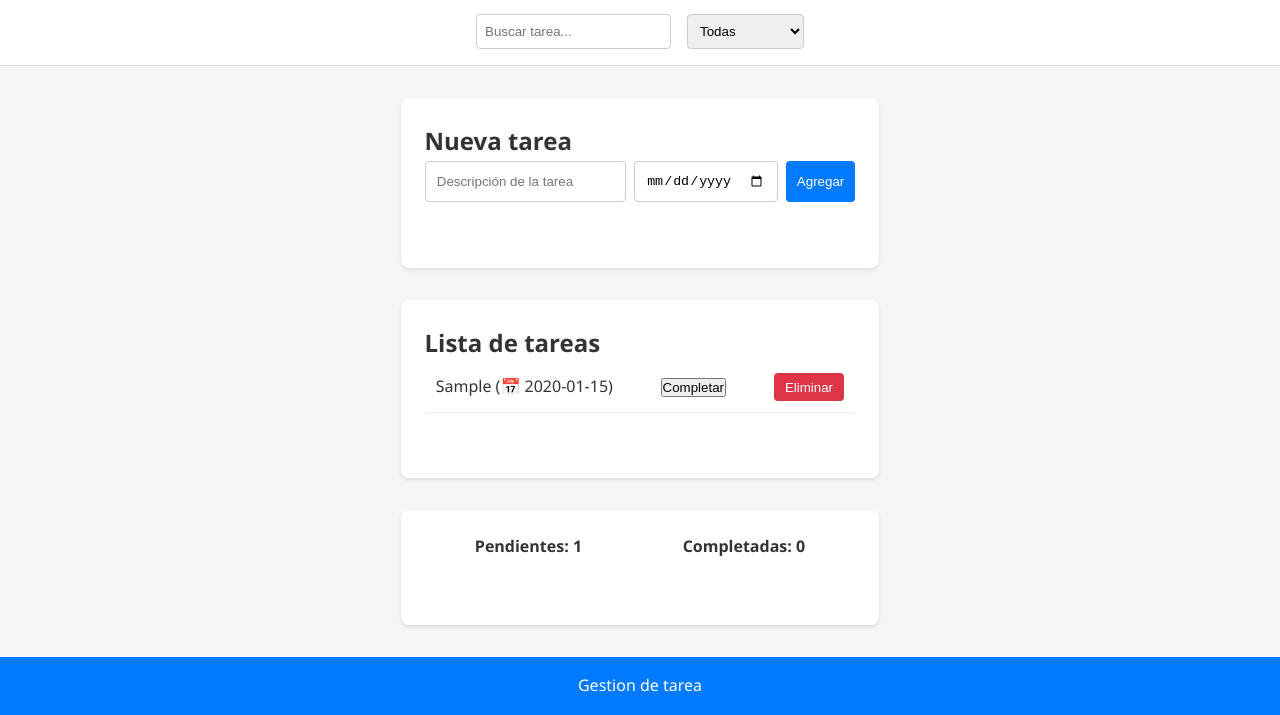
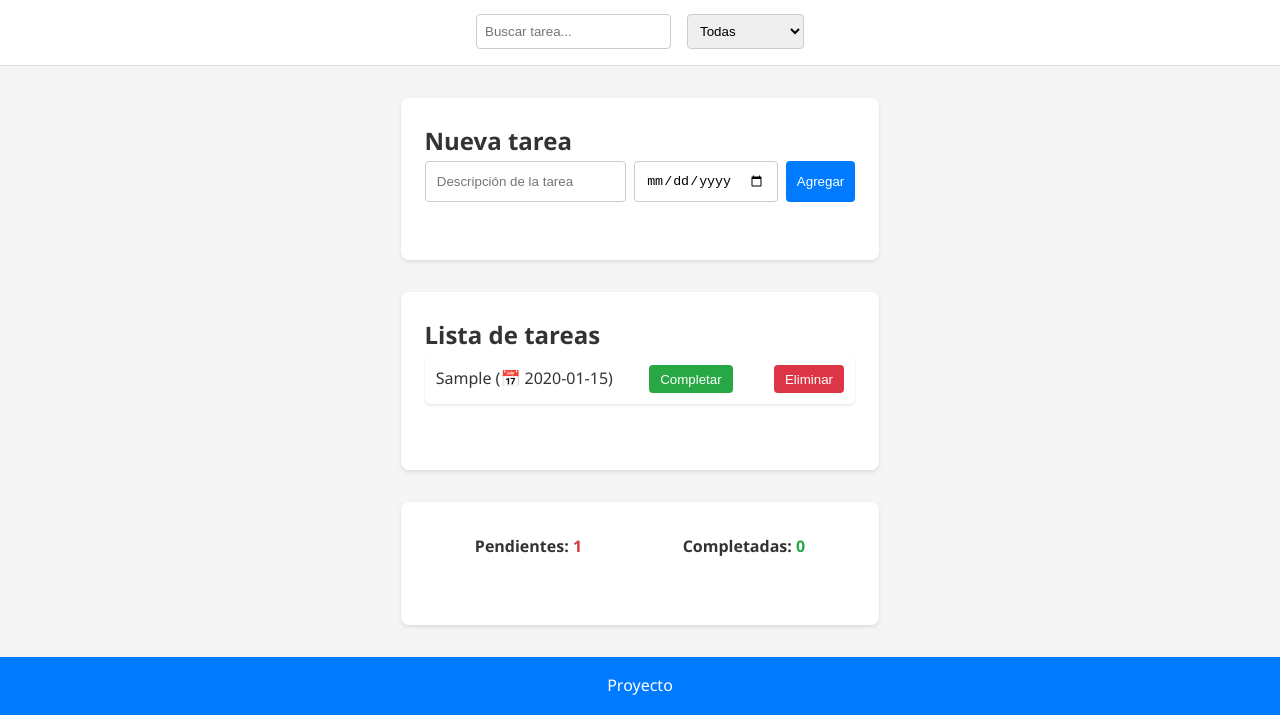
Before and after one commit to Heidycaicedo/Taller_Practico_Desarrollo_Web, a plain HTML site: page index.html in a window 1280 px wide. Both pictures are taken after typing "Sample", "2020-01-15" into the empty fields and a click on the button "Agregar". Shown: the part 85-800 px from the top of the page. Drawn offline with Linux system fonts and the light colour scheme.

Commit message:
mejora css

```diff
--- a/css/estilos.css
+++ b/css/estilos.css
@@ -83,6 +83,7 @@ section {
   color: white;
   border: none;
   cursor: pointer;
+  transition: background 0.3s;
 }
 
 #formulario-tarea button:hover {
@@ -99,6 +100,23 @@ section {
   justify-content: space-between;
   padding: 0.7rem;
   border-bottom: 1px solid #eee;
+  background: #fff;
+  border-radius: 6px;
+  margin-bottom: 0.5rem;
+  box-shadow: 0 1px 3px rgba(0,0,0,0.08);
+  opacity: 0;
+  transform: translateY(10px);
+  animation: aparecer 0.3s ease-out forwards;
+  transition: background 0.3s, transform 0.3s;
+}
+
+#lista-tareas li:hover {
+  background: #f8f9fa;
+  transform: translateX(5px);
+}
+
+#lista-tareas li.completada {
+  background: #e6f9ec;
 }
 
 #lista-tareas li.completada .descripcion {
@@ -106,7 +124,28 @@ section {
   color: var(--color-secundario);
 }
 
-/* Botones en tareas */
+@keyframes aparecer {
+  to {
+    opacity: 1;
+    transform: translateY(0);
+  }
+}
+
+.boton-estado {
+  background: var(--color-exito);
+  color: white;
+  border: none;
+  padding: 0.4rem 0.7rem;
+  border-radius: 4px;
+  cursor: pointer;
+  margin-right: 0.3rem;
+  transition: background 0.3s;
+}
+
+.boton-estado:hover {
+  background: #218838;
+}
+
 .boton-eliminar {
   background: var(--color-error);
   color: white;
@@ -114,6 +153,7 @@ section {
   padding: 0.4rem 0.7rem;
   border-radius: 4px;
   cursor: pointer;
+  transition: background 0.3s;
 }
 
 .boton-eliminar:hover {
@@ -126,6 +166,18 @@ section {
   font-weight: bold;
 }
 
+#seccion-contadores p {
+  padding: 0.5rem 1rem;
+  border-radius: 6px;
+}
+
+#contador-pendientes {
+  color: var(--color-error);
+}
+
+#contador-completadas {
+  color: var(--color-exito);
+}
 
 footer {
   background: var(--color-principal);
--- a/index.html
+++ b/index.html
@@ -21,7 +21,6 @@
   </nav>
 
   <main>
-
     <section id="seccion-formulario">
       <h2>Nueva tarea</h2>
       <form id="formulario-tarea">
@@ -33,21 +32,17 @@
 
     <section id="seccion-lista">
       <h2>Lista de tareas</h2>
-      <ul id="lista-tareas">
-
-
-      </ul>
+      <ul id="lista-tareas"></ul>
     </section>
 
     <section id="seccion-contadores">
       <p>Pendientes: <span id="contador-pendientes">0</span></p>
       <p>Completadas: <span id="contador-completadas">0</span></p>
     </section>
-
   </main>
 
   <footer>
-    <p>Gestion de tarea</p>
+    <p>Proyecto </p>
   </footer>
 
   <script src="js/tarea.js"></script>
```
